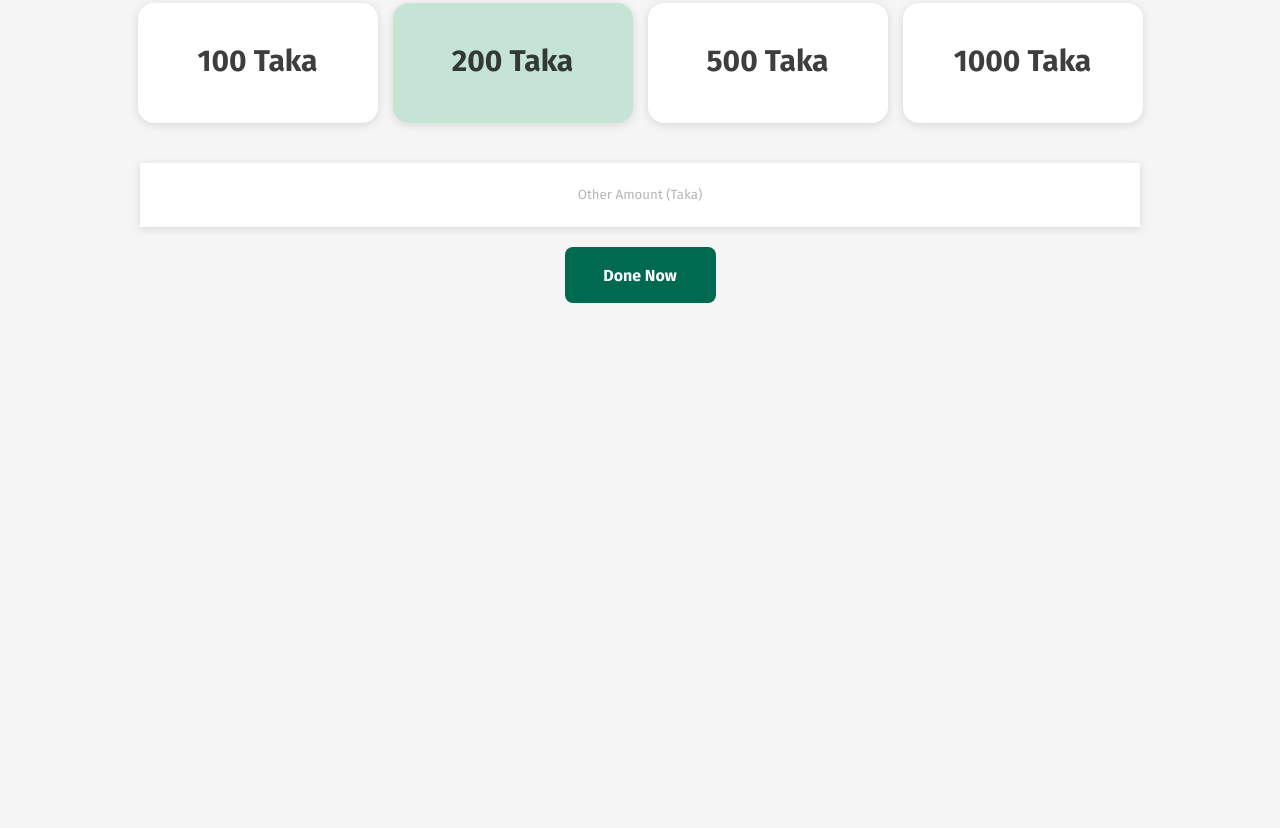
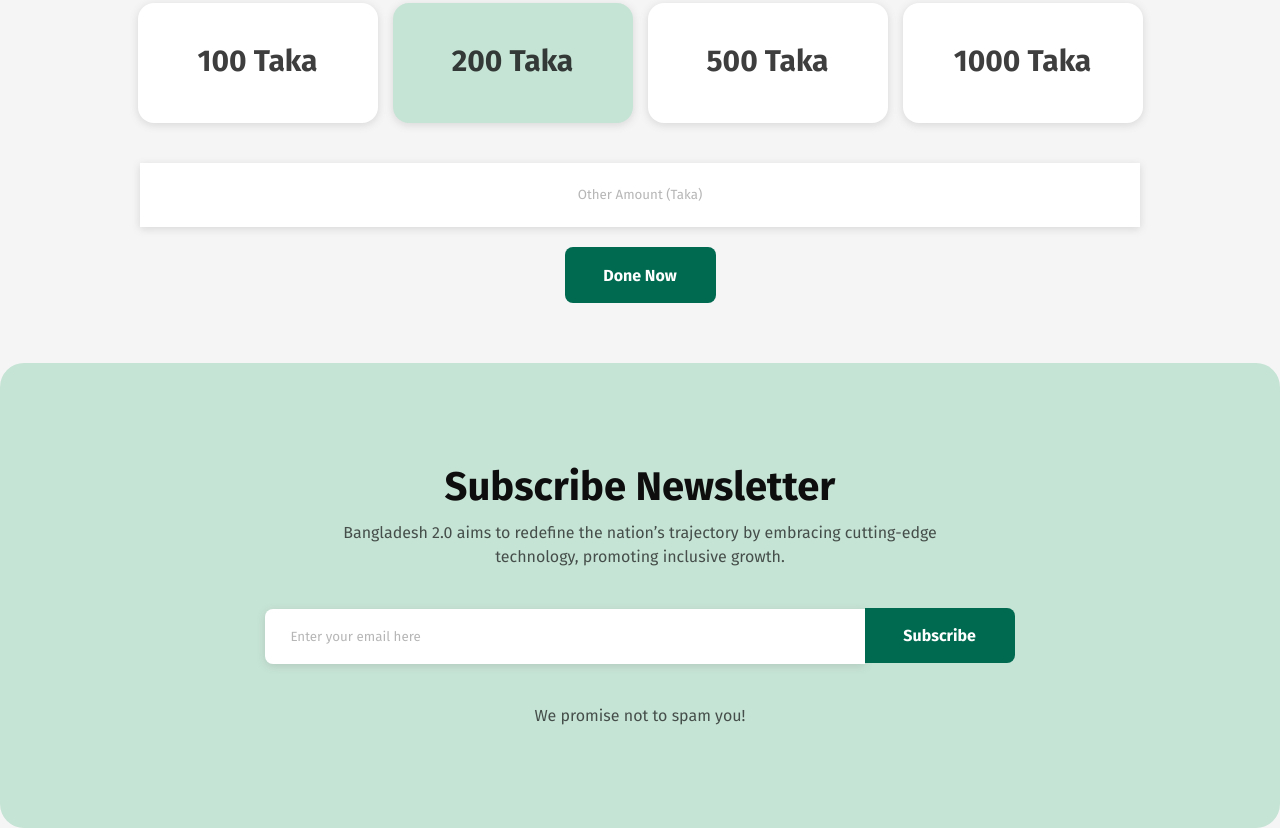
Before and after one commit to wg-designer84/my-assignment-1, a plain HTML site: page index.html in a window 1280 px wide. Shown: the part 2672-3500 px from the top of the page. Before the commit the page ends 2995 px from the top, so only its background shows below. Drawn offline with Linux system fonts and the light colour scheme.

Commit message:
adding newsletter section

```diff
--- a/index.html
+++ b/index.html
@@ -118,6 +118,19 @@
             </form>
         </section>
         <!-- Donate Section End -->
+         <!-- Newsletter Section Start -->
+        <section class="newsletter">
+            <div class="center-text">
+                <h1>Subscribe Newsletter</h1>
+                <p>Bangladesh 2.0 aims to redefine the nation’s trajectory by embracing cutting-edge<br> technology, promoting inclusive growth.</p>
+            </div>
+            <form action="">
+                <input type="text" name="" id="" placeholder="Enter your email here">
+                <input type="submit" value="Subscribe">
+            </form>
+            <p style="text-align: center;">We promise not to spam you!</p>
+        </section>
+        <!-- Newsletter Section End -->
     </main>
     <footer></footer>
 </body>
--- a/style.css
+++ b/style.css
@@ -318,7 +318,7 @@
     text-align: center;
 }
 
-input[type="text"]{
+.donate form input[type="text"]{
     width: 1000px;
     height: 64px;
     background: #fff;
@@ -329,7 +329,7 @@ input[type="text"]{
     outline: none;
 }
 
-input[type="text"]::placeholder {
+.donate form input[type="text"]::placeholder {
     color: rgba(14, 14, 14, 0.3);
 }
 
@@ -353,6 +353,67 @@ input[type="submit"]:hover {
     transition: 0.5s;
 }
 
+/* Newsletter Section Css */
+.newsletter{
+    display: block;
+    margin: 0 auto;
+    max-width: 1280px;
+    padding: 100px 80px;
+    background-color: #C6E4D6;
+    border-radius: 24px;
+    margin-top: 40px;
+}
+
+.newsletter h1{
+    font-size: 40px;
+    font-weight: 700px;
+    color: #0E0E0E;
+    padding: 0 0 10px 0;
+}
+
+.newsletter p{
+    font-size: 16px;
+    font-weight: 400;
+    color: rgb(14, 14, 14, 70%);
+    line-height: 24px;
+}
+
+.newsletter form{
+    text-align: center;
+    margin: 20px 0;
+}
+
+.newsletter form input[type="text"]{
+    width: 600px;
+    height: 55px;
+    background: #fff;
+    border: none;
+    box-shadow: 0px 2px 8px 0px  rgba(99, 99, 99, 0.2);
+    margin:20px 0 20px 0;
+    outline: none;
+    border-radius: 8px 0 0 8px;
+    padding-left: 25px;
+}
+
+.newsletter form input[type="text"]::placeholder {
+    color: rgba(14, 14, 14, 0.3);
+}
+
+.newsletter input[type="submit"]{
+    width: 150px;
+    height: 55px;
+    border-radius: 0 8px 8px 0;
+    border: none;
+    background-color: #006A50;
+    cursor: pointer;
+    color: #fff;
+    font-size: 16px;
+    font-weight: bold;
+    text-align: center;
+    padding: 17px 34px;
+    margin: 0 0 0 -5px;
+}
+
 /* Center_Text Css */
 .center-text{
     text-align: center;
```
